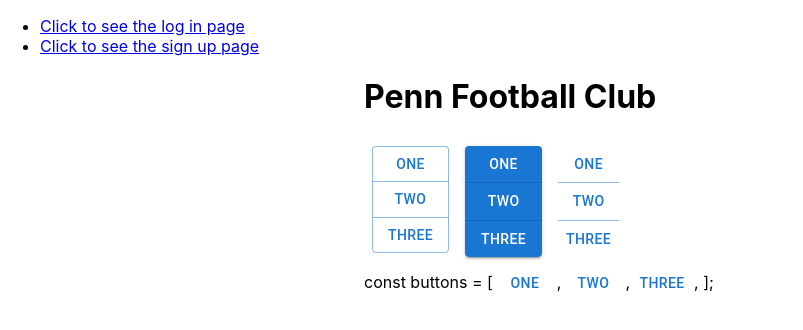
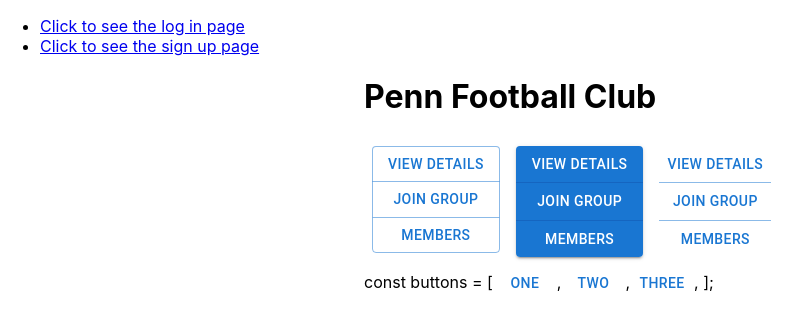
Before and after one commit to ruw321/PennLobby, a React (Create React App) app in the folder pennlobby/: page / in a window 1280 px wide. Shown: the top 330 px of the page, without its empty margins (0-803 px from the left). Built offline with nearby package versions, Linux system fonts and the light colour scheme.

Commit message:
Add MUI components to Group.js

```diff
--- a/pennlobby/src/components/Group.js
+++ b/pennlobby/src/components/Group.js
@@ -6,11 +6,16 @@ import { Container, Box } from "@mui/material";
 
 function Group() {
   const [groupName] = useState("Penn Football Club");
+  const [memberCnt] = useState(298);
+  const [groupDesc] = useState(
+    "Everything you need to know about Penn Football"
+  );
+  const [groupTags] = useState(["Football", "Sports", "Ivy Leagues"]);
 
   const buttons = [
-    <Button key="one">One</Button>,
-    <Button key="two">Two</Button>,
-    <Button key="three">Three</Button>,
+    <Button key="one">View Details</Button>,
+    <Button key="two">Join Group</Button>,
+    <Button key="three">Members</Button>,
   ];
 
   return (
```
